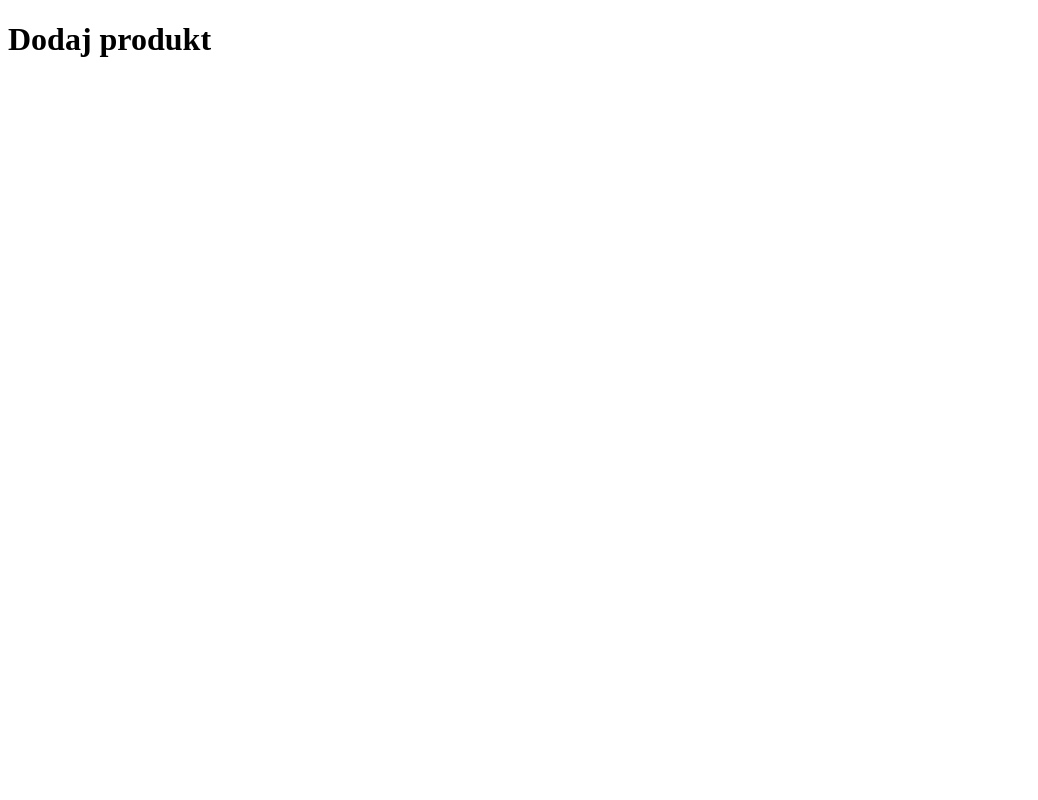
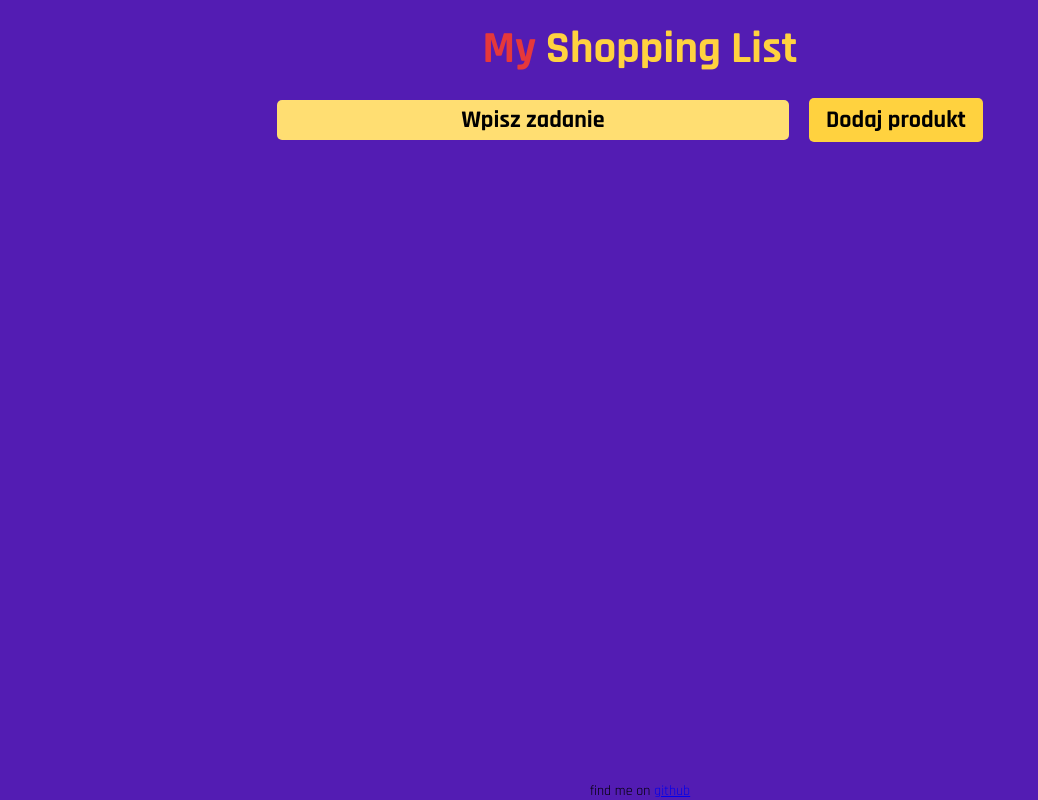
Before and after one commit to cherrz/ShoppingApp, a plain HTML site: page index.html in a window 1280 px wide. Shown: the whole page, without its empty margins (0-1038 px from the left). Drawn offline with Linux system fonts and the light colour scheme.

Commit message:
added some files, start working on the project

```diff
--- /dev/null
+++ b/_reset.scss
@@ -0,0 +1,6 @@
+* {
+    box-sizing: border-box;
+    margin: 0;
+    padding: 0;
+    font-family: 'Rajdhani', sans-serif;
+}
--- /dev/null
+++ b/_variables.scss
@@ -0,0 +1,2 @@
+$primaryColor: #531cb3;
+$accentColor: #ffd23f;
--- a/index.html
+++ b/index.html
@@ -5,12 +5,33 @@
     <meta charset="UTF-8">
     <meta http-equiv="X-UA-Compatible" content="IE=edge">
     <meta name="viewport" content="width=device-width, initial-scale=1.0">
-    <link rel="stylesheet" href="style.css">
+    <link rel="stylesheet" href="main.css">
+    <link rel="preconnect" href="https://fonts.googleapis.com">
+    <link rel="preconnect" href="https://fonts.gstatic.com" crossorigin>
+    <link href="https://fonts.googleapis.com/css2?family=Rajdhani:wght@300;400;700&display=swap" rel="stylesheet">
     <title>ShoppingApp</title>
 </head>
 
 <body>
-    <h1>Dodaj produkt</h1>
+    <header>
+        <h2><span>My</span> Shopping List</h2>
+    </header>
+    <form action="">
+        <input type="text" class="entryTask" value="Wpisz zadanie">
+        <button type="submit" class="addTaskButton">Dodaj produkt</button>
+    </form>
+    <div class="taskContainer">
+        <ul class="todolist">
+            <!-- <li>dsadsa</li>
+            <li>dsadasda</li>
+            <li>dsadasda</li>
+            <li>dsadsadasd</li>
+            <li>ewqewqewqeq</li> -->
+        </ul>
+    </div>
+    <footer>
+        <p>find me on <a href="#">github</a></p>
+    </footer>
     <script src="main.js"></script>
 </body>
 
--- a/main.js
+++ b/main.js
@@ -1,4 +1,11 @@
 // localStorage.setItem('Zadanie', 'Przykładowa wartość');
 // console.log(localStorage.getItem("Zadanie"));
 
-console.log('git test');
+const addTaskButton = document.querySelector('button.addTaskButton');
+const inputValue = document.querySelector('input.entryTask');
+
+console.log(inputValue);
+
+addTaskButton.addEventListener('click', function(){
+    console.log(inputValue.value);
+})
--- /dev/null
+++ b/main.scss
@@ -0,0 +1,92 @@
+@import "./reset";
+@import "./variables";
+
+body {
+    background-color: $primaryColor;
+    display: flex;
+    flex-direction: column;
+    min-height: 100vh;
+}
+
+header h2 {
+    text-align: center;
+    margin: 20px;
+    color: $accentColor;
+    font-size: 2.8rem;
+    font-weight: 700;
+    &::selection {
+        background-color: #e5383b;
+    }
+
+    span {
+        color: #e5383b;
+        &::selection {
+            background-color: $accentColor;
+        }
+    }
+}
+
+form {
+    display: flex;
+    justify-content: center;
+    align-items: center;
+    margin-bottom: 30px;
+    & button.addTaskButton {
+        padding: 7px 17px;
+        margin: 0px 20px;
+        border: none;
+        font-size: 1.5rem;
+        font-weight: 700;
+        background-color: $accentColor;
+        border-radius: 5px;
+        &:hover {
+            background-color: darken($accentColor, 15%);
+            cursor: pointer;
+        }
+    }
+
+    & input {
+        width: 40%;
+        height: 40px;
+        font-size: 1.5rem;
+        font-weight: 700;
+        text-align: center;
+        background: lighten($accentColor, 10%);
+        border-radius: 5px;
+        border: none;
+
+        &:focus {
+            outline: none;
+        }
+    }
+}
+
+div.taskContainer {
+    display: flex;
+    justify-content: center;
+    align-items: center;
+    // background: yellow;
+
+    ul.todolist {
+        list-style: none;
+        width: 85%;
+
+        li {
+            width: 100%;
+            font-size: 1.5rem;
+            font-weight: 600;
+            color: $accentColor;
+        }
+    }
+}
+
+footer {
+    text-align: center;
+    margin-top: auto;
+    font-weight: 400;
+    font-size: 14px;s
+    p a {
+        text-decoration: none;
+        color: darken($accentColor, 15%);
+    }
+}
```
Also changed, not shown: main.css (added), style.css (deleted), style.scss (deleted), 1 other file.
